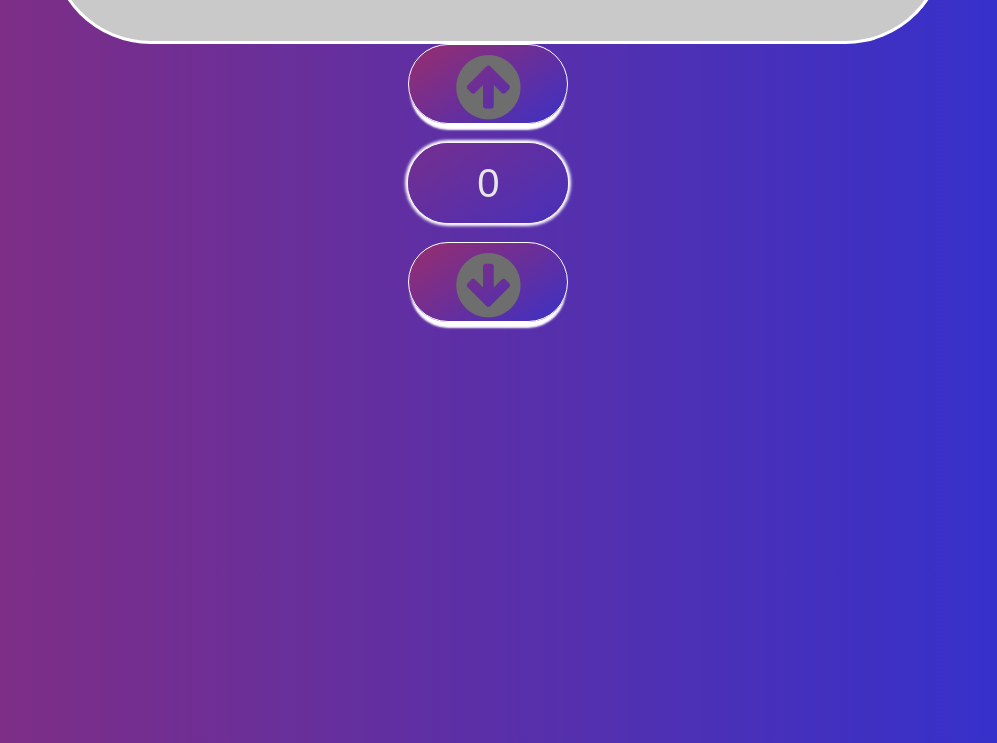
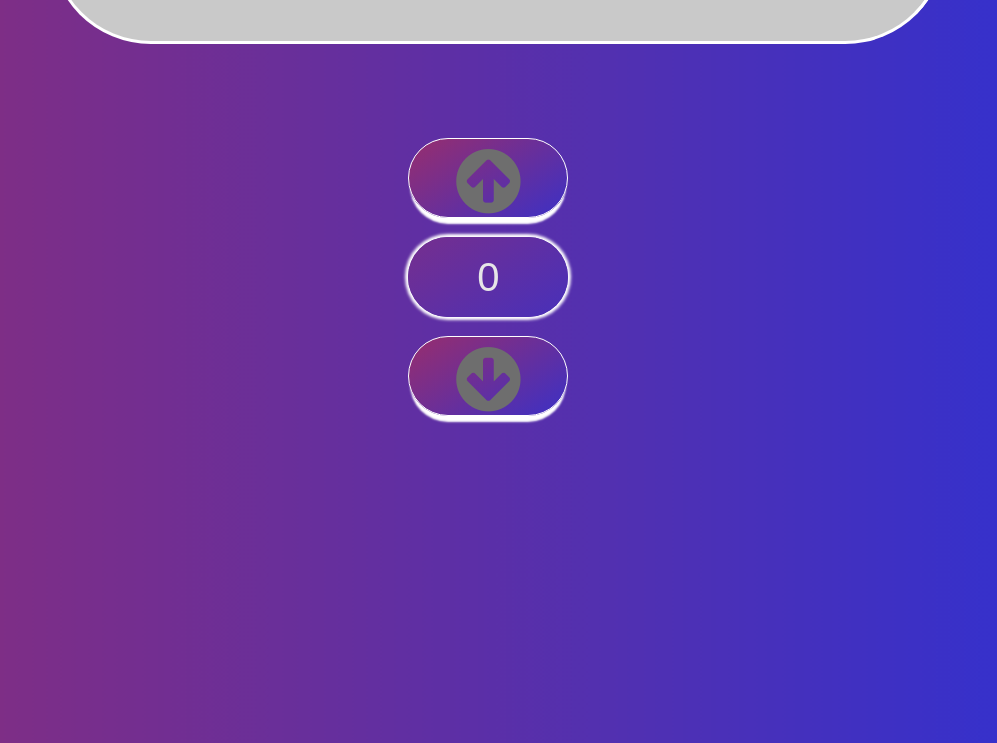
Before and after one commit to armandrik/Up-Down-number, a plain HTML site: page Up-Down/index.html in a window 1280 px wide. Shown: the part 57-800 px from the top of the page, without its empty margins (142-1139 px from the left). Drawn offline with Linux system fonts and the light colour scheme.

Commit message:
Update style.css

```diff
--- a/Up-Down/style.css
+++ b/Up-Down/style.css
@@ -32,7 +32,7 @@ h1 {
     height: 20rem;
     position: relative;
     left: 43%;
-    top: 17%;
+    top: 94px;
     display: inline-block;
 }
 
```
